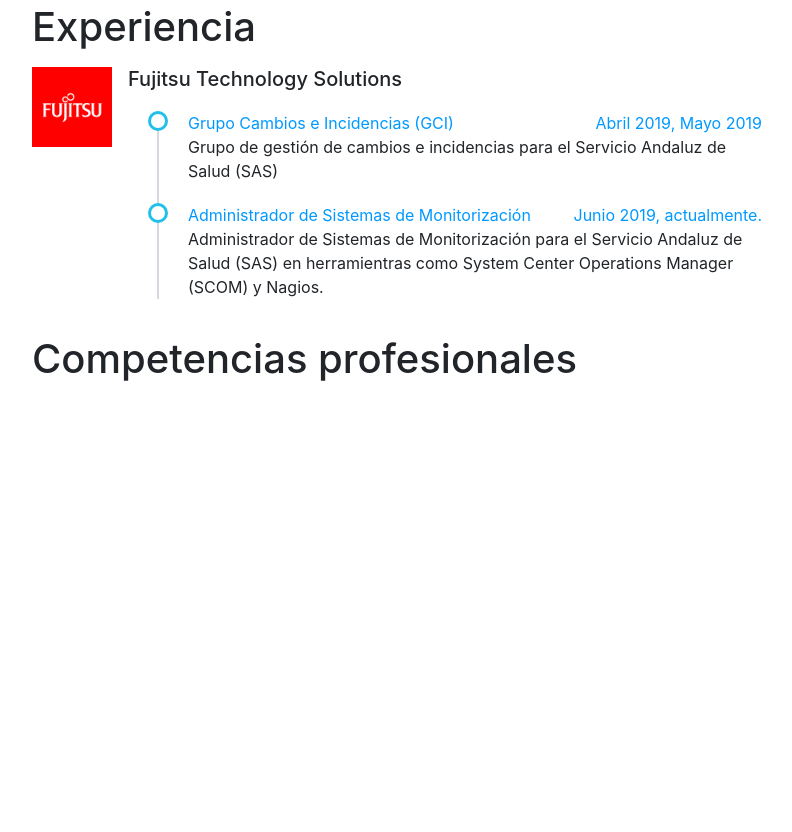
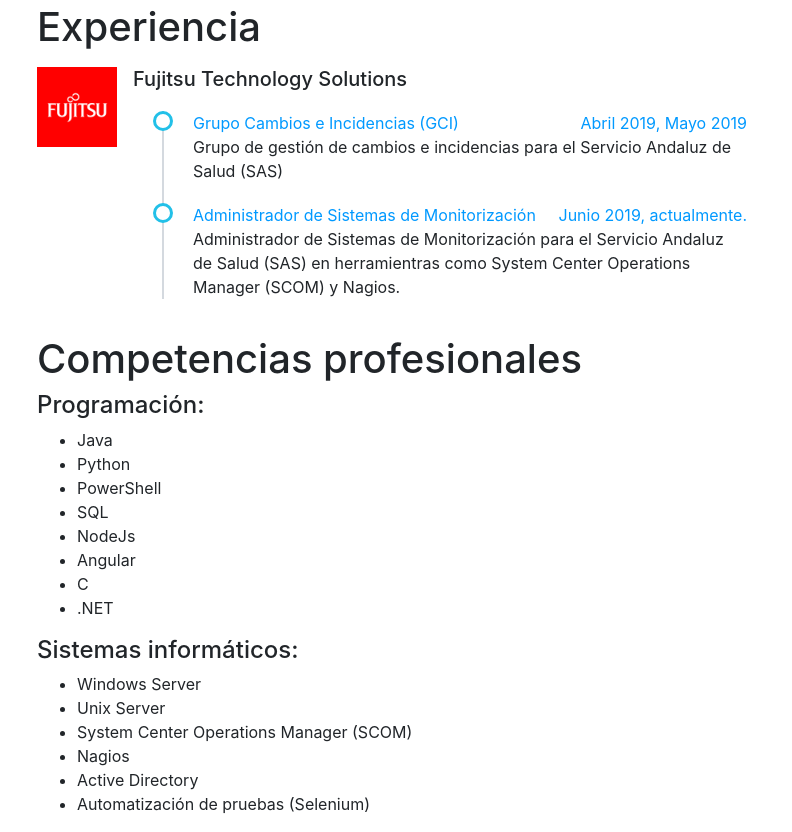
Before and after one commit to jura2alvarez/prueba1, a website: page juradodex/public/curriculum2.html in a window 1280 px wide. Shown: the part 907-1739 px from the top of the page, without its empty margins (433-1225 px from the left). Before the commit the page ends 1306 px from the top, so only its background shows below. Drawn offline with nearby package versions, Linux system fonts and the light colour scheme.

Commit message:
v3.0.2.1

```diff
--- a/juradodex/public/curriculum2.html
+++ b/juradodex/public/curriculum2.html
@@ -93,6 +93,7 @@
         </div>
       </div>
     </div>
+
     <div class="col-sm-1"></div>
 
     <div class="col-sm-8"> <!-- Formación -->
@@ -134,8 +135,11 @@
           </div>
         </li> <!-- Fin Curso Net-->
       </ul>
-    </div>
+  </div>
+</div>
 
+<div class="container">
+  <div class="row">
     <div class="col-sm-4"></div>
 
     <div class="col-sm-8"> <!-- Experiencia -->
@@ -159,18 +163,49 @@
               </li>
             </ul>
           </div>
-        </li>
-        <!-- Fin Fujitsu-->
+        </li>	<!-- Fin Fujitsu-->
         <p>
-
       </ul>
     </div>
+  </div>
+</div>
 
+<div class="container">
+  <div class="row">
     <div class="col-sm-4"></div>
 
-    <div class="col-sm-8">
-      <h1>Competencias profesionales</h1><p></p>
-    </div> <!-- Competencias profesionales-->
+    <div class="col-sm-8"> <!-- Competencias profesionales-->
+      <h1>Competencias profesionales</h1>
+      <h4>Programación:</h4>
+      <div class="row">
+        <div class="col-sm-6">
+          <ul>
+            <li>Java</li>
+            <li>Python</li>
+            <li>PowerShell</li>
+            <li>SQL</li>
+            <li>NodeJs</li>
+            <li>Angular</li>
+            <li>C</li>
+            <li>.NET</li>
+          </ul>
+        </div>
+      </div>
+
+      <h4>Sistemas informáticos:</h4>
+      <div class="row">
+        <div class="col-sm-8">
+          <ul>
+            <li>Windows Server</li>
+            <li>Unix Server</li>
+            <li>System Center Operations Manager (SCOM)</li>
+            <li>Nagios</li>
+            <li>Active Directory</li>
+            <li>Automatización de pruebas (Selenium)</li>
+          </ul>
+        </div>
+      </div>
+    </div> <!-- Fin Competencias profesionales-->
 
   </div>
 </div>
```
